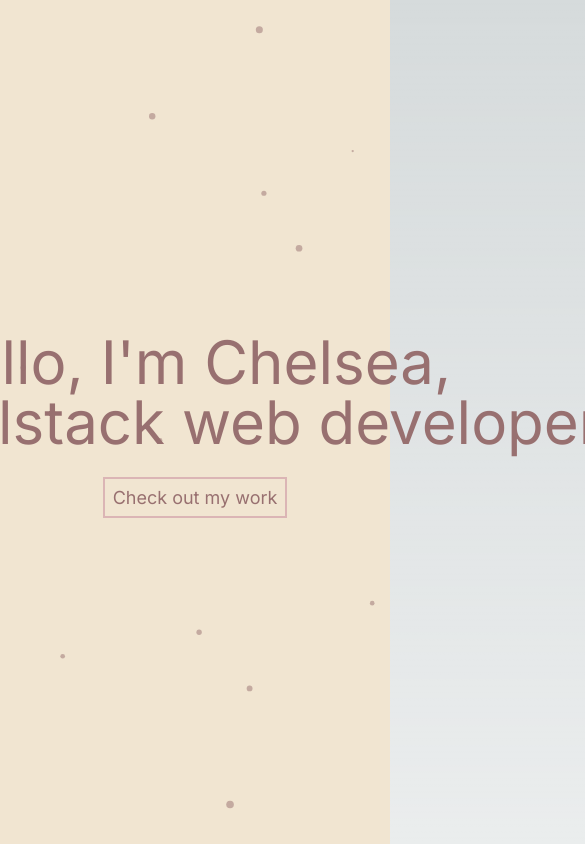
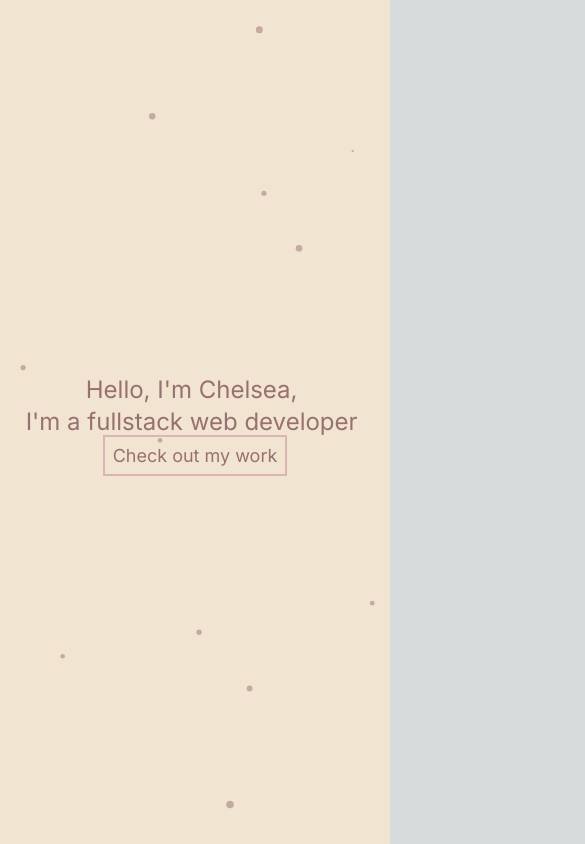
Before and after one commit to Shyflowerrs/Website, a Next.js app in the folder portfolio/: page / in a window 390 px wide. Shown: the top 844 px of the page, 585 px wide, since content can reach past the window. Built offline with nearby package versions, Linux system fonts and the light colour scheme.

Commit message:
added responsiveness to header

```diff
--- a/portfolio/src/app/page.tsx
+++ b/portfolio/src/app/page.tsx
@@ -6,22 +6,17 @@ export default function Home() {
   return (
     <>
 
-    <header className="bg-mainBG  whitespace-pre  h-screen justify-center flex items-center">
-      <p className="text-bold text-6xl text-center">
+    <header className="bg-mainBG  whitespace-pre  h-screen justify-center flex items-center ">
+      <p className="text-bold text-2xl sm:text-5xl lg:text-6xl text-center ">
       <Particle/>
         Hello, I'm Chelsea, <br/>
         I'm a fullstack web developer <br/>
         <a href="#about" className="text-lg border-solid border-2 border-[#DBB5B5] p-2">Check out my work</a>
       </p>
-      <p className=" justify-center flex ">
-
-
-      </p>
-
 
     </header>
-    <main className="bg-mainBG h-screen z-2" id="about">
-      <h1 className="text-bold text-6xl text-center">ABOUT ME</h1>
+    <div className="bg-mainBG h-screen z-2" id="about">
+      <h1 className="text-bold text-6xl  text-center">ABOUT ME</h1>
     <div className="container mx-auto columns-2">
   <p>
   What is Lorem Ipsum?
@@ -40,7 +35,7 @@ Where can I get some?
 There are many variations of passages of Lorem Ipsum available, but the majority have suffered alteration in some form, by injected humour, or randomised words which don't look even slightly believable. If you are going to use a passage of Lorem Ipsum, you need to be sure there isn't anything embarrassing hidden in the middle of text. All the Lorem Ipsum generators on the Internet tend to repeat predefined chunks as necessary, making this the first true generator on the Internet. It uses a dictionary of over 200 Latin words, combined with a handful of model sentence structures, to generate Lorem Ipsum which looks reasonable. The generated Lorem Ipsum is therefore always free from repetition, injected humour, or non-characteristic words etc.
     </p>
 </div>
-    </main>
+    </div>
 
     </>
   );
```
